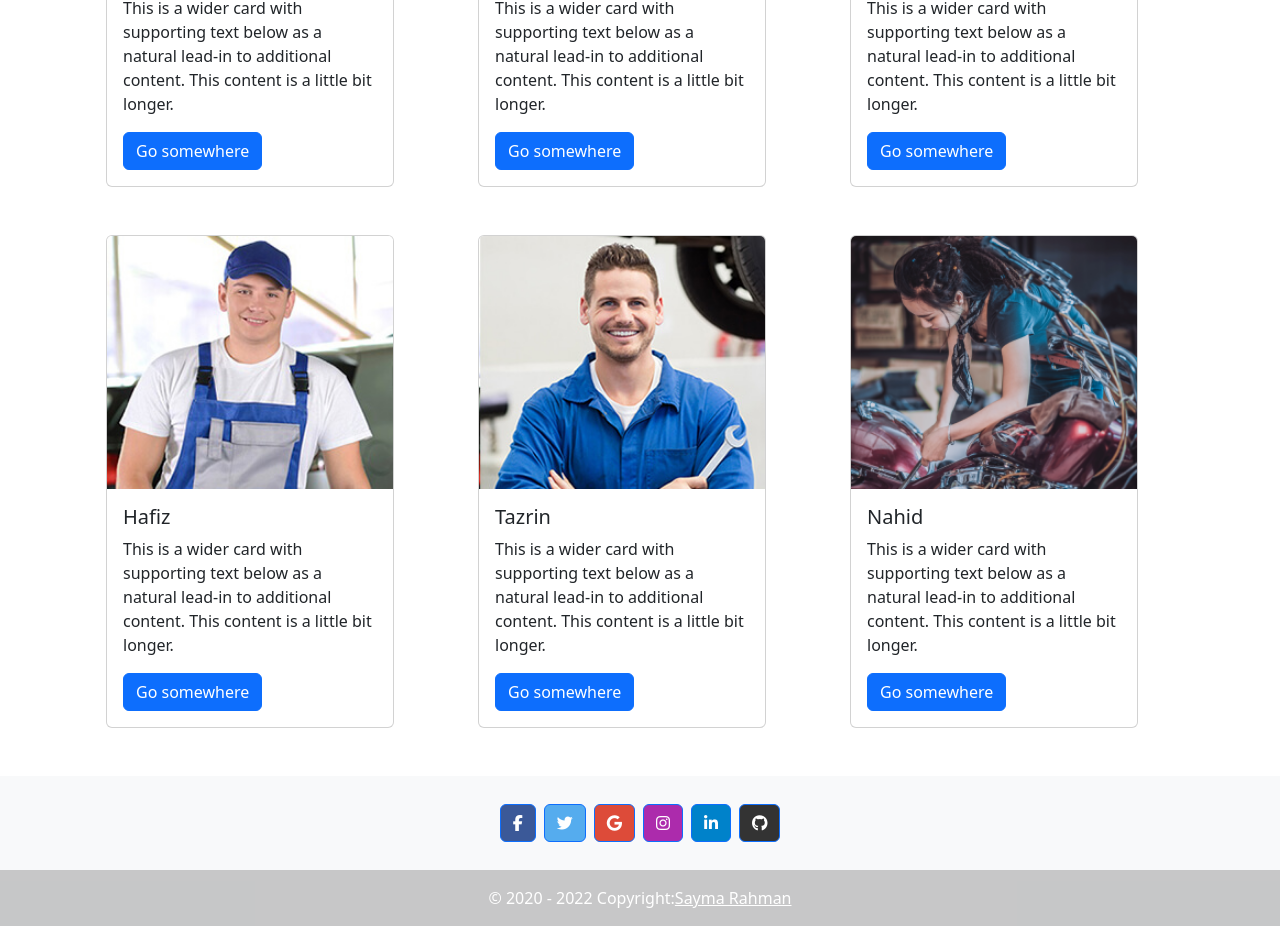
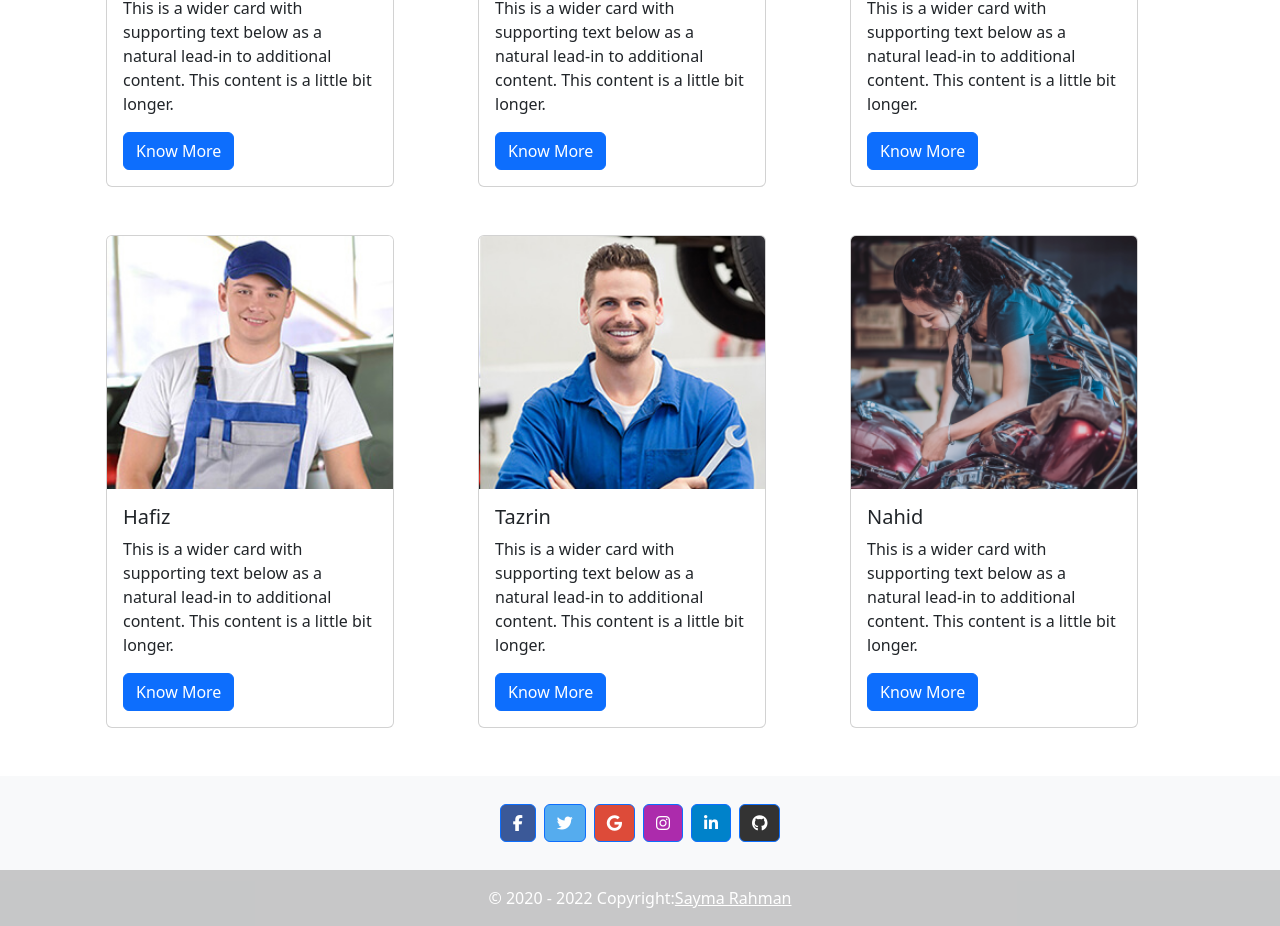
Before and after one commit to moshiur25524/body_building, a React (Create React App) app: page / in a window 1280 px wide. Shown: the part 1660-2586 px from the top of the page. Built offline with nearby package versions, Linux system fonts and the light colour scheme; no server answers.

Commit message:
ExpertDetails component is created using Route perameter

```diff
--- a/src/App.js
+++ b/src/App.js
@@ -12,6 +12,7 @@ import Register from './Pages/Register/Register';
 import PrivateRoute from './Pages/Login/PrivateRoute/PrivateRoute';
 import Footer from './Pages/Shared/Footer/Footer';
 import NotFound from './Pages/NotFound/NotFound';
+import ExpertDetail from './Pages/Home/ExpertDetail/ExpertDetail';
 
 
 function App() {
@@ -30,6 +31,7 @@ function App() {
             <CheckOut></CheckOut>
           </PrivateRoute>
         } />
+        <Route path='/expert/:expertId' element={<ExpertDetail></ExpertDetail>}/>
         <Route path='*' element={<NotFound></NotFound>}/>
 
       </Routes>
--- a/src/Pages/Home/Expert/Expert.js
+++ b/src/Pages/Home/Expert/Expert.js
@@ -1,4 +1,5 @@
 import React from 'react';
+import { Link } from 'react-router-dom';
 
 const Expert = ({ expert }) => {
     const { id, name, img } = expert;
@@ -9,7 +10,7 @@ const Expert = ({ expert }) => {
                 <div class="card-body">
                     <h5 class="card-title">{name}</h5>
                     <p class="card-text">This is a wider card with supporting text below as a natural lead-in to additional content. This content is a little bit longer.</p>
-                    <a href="#" class="btn btn-primary">Go somewhere</a>
+                    <Link to={`/expert/${id}`} class="btn btn-primary">Know More</Link>
                 </div>
             </div>
         </div>
--- /dev/null
+++ b/src/Pages/Home/ExpertDetail/ExpertDetail.js
@@ -0,0 +1,13 @@
+import React from 'react';
+import { useParams } from 'react-router-dom';
+
+const ExpertDetail = () => {
+    const {expertId} = useParams()
+    return (
+        <div>
+            <h1 className='text-center text-secondary'>Some Details of Expert Gymist: {expertId}</h1>
+        </div>
+    );
+};
+
+export default ExpertDetail;
```
